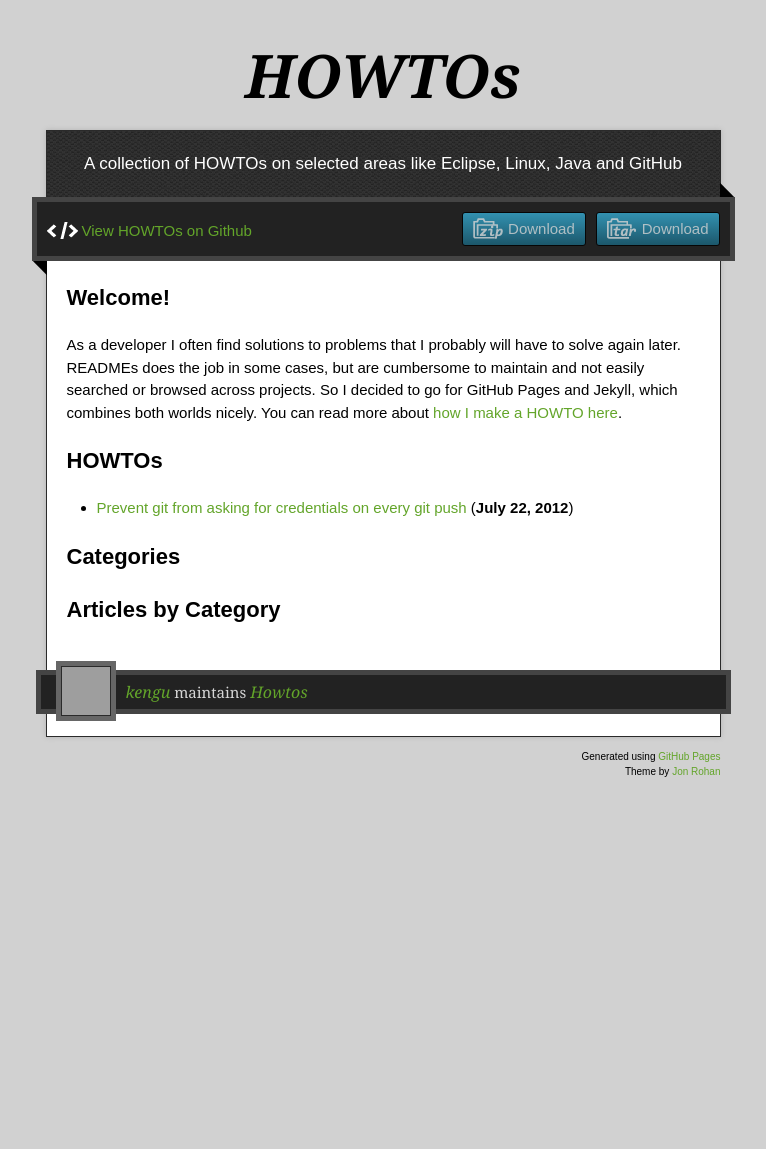
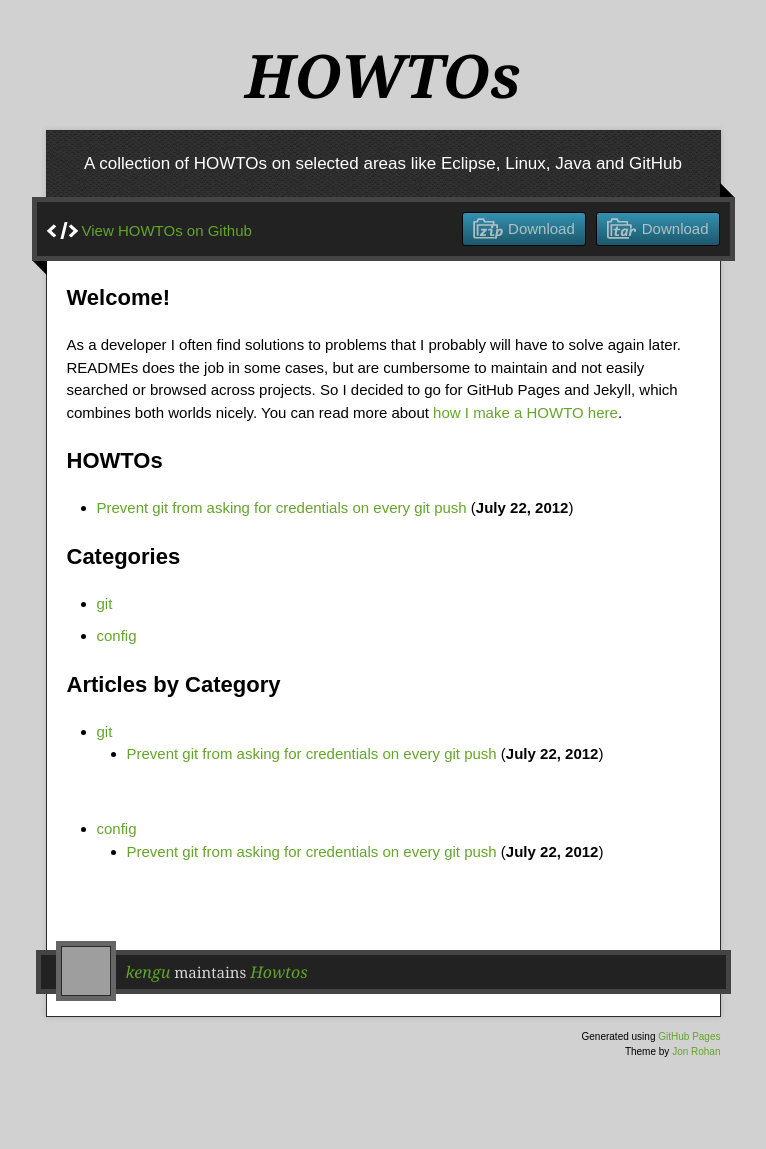
Before and after one commit to kengu/howtos, a Jekyll site: the page built from index.md, in a window 1280 px wide. Shown: the whole page, without its empty margins (257-1023 px from the left). Built offline with Jekyll 4.4.1, drawn with Linux system fonts in a browser that asks for light colours; nearby versions of some CDN libraries; before the commit the page ends 900 px from its top, so only the background shows below that; grey boxes are pictures that could not be loaded.

Commit message:
Update _posts/git/2012-07-22-credential-helpers.md

```diff
--- a/_posts/git/2012-07-22-credential-helpers.md
+++ b/_posts/git/2012-07-22-credential-helpers.md
@@ -2,6 +2,7 @@
 
 layout: howto
 title: Prevent git from asking for credentials on every git push
+category: [git, config]
 
 ---
 
```
